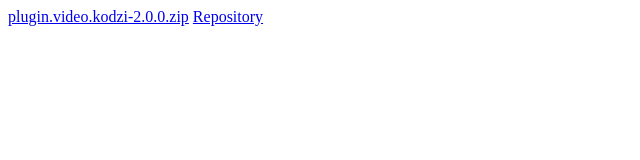
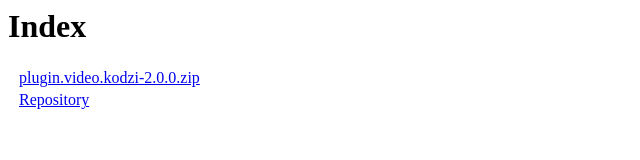
Before and after one commit to mrkodz/mrkodz.github.io, a plain HTML site: page index.html in a window 1280 px wide. Shown: the whole page, without its empty margins (0-640 px from the left). Drawn offline with Linux system fonts and the light colour scheme.

Commit message:
Update index.html

```diff
--- a/index.html
+++ b/index.html
@@ -1,2 +1,11 @@
-<a href="Plugins/plugin.video.kodzi/plugin.video.kodzi-2.0.0.zip">plugin.video.kodzi-2.0.0.zip</a>
-<a href="repo/">Repository</a>
+<!DOCTYPE HTML PUBLIC "-//W3C//DTD HTML 3.2 Final//EN">
+<html>
+ <head>
+  <title>Index</title></head>
+ <body>
+<h1>Index</h1>
+  <table>
+<tr><td valign="top">&nbsp;</td><td><a href="Plugins/plugin.video.kodzi/plugin.video.kodzi-2.0.0.zip">plugin.video.kodzi-2.0.0.zip</a></tr>
+<tr><td valign="top">&nbsp;</td><td><a href="repo/">Repository</a></tr>
+</table>
+</body></html>
```
